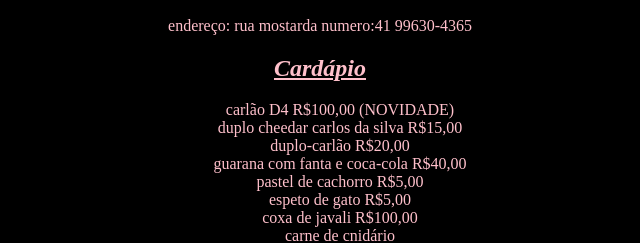
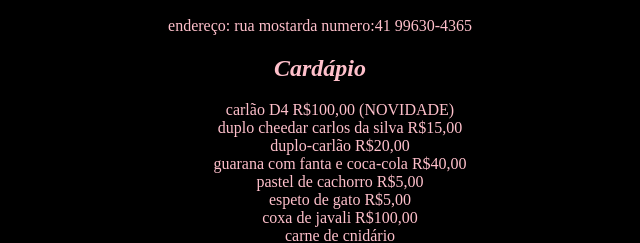
Before and after one commit to daviwanatdossantos/penssamentoComputacional1B, a plain HTML site: page index.html in a window 1280 px wide. Shown: the part 415-658 px from the top of the page, 320-960 px from the left. Drawn offline with Linux system fonts and the light colour scheme.

Commit message:
Update index.html

```diff
--- a/index.html
+++ b/index.html
@@ -17,7 +17,7 @@
   <h1> <b>Carlao Lanches e Churrascaria </b> </h1>
 <img src="https://scontent.fbfh16-1.fna.fbcdn.net/v/t31.18172-8/19250751_230249377480066_6469305072927858084_o.jpg?_nc_cat=104&ccb=1-5&_nc_sid=973b4a&_nc_ohc=FLuYVmOToBUAX8Unm41&_nc_ht=scontent.fbfh16-1.fna&oh=00_AT9I1-yIoNi5PywDIWVFpDLjjR5bvBVQImU8aNjhId9q7A&oe=62906298"; width="35%">
   <p> endereço: rua mostarda   numero:41 99630-4365 </p>
-	    <h2> <strong> <u> <em> Cardápio </em> </u> </strong> </h2>
+	    <h2> <strong> <em> Cardápio </em> </strong> </h2>
 		 <ul>
     <li> carlão D4 R$100,00 (NOVIDADE)</li>
     <li> duplo cheedar carlos da silva  R$15,00</li>
```
